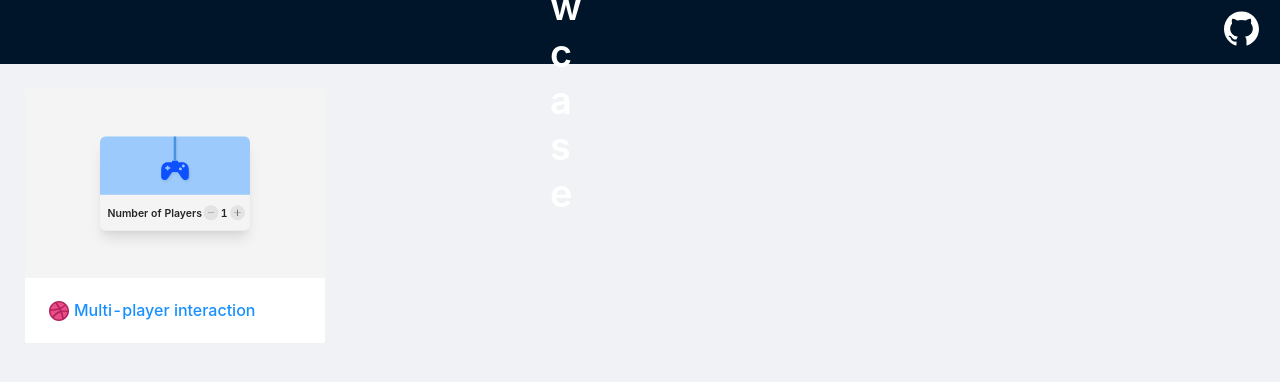
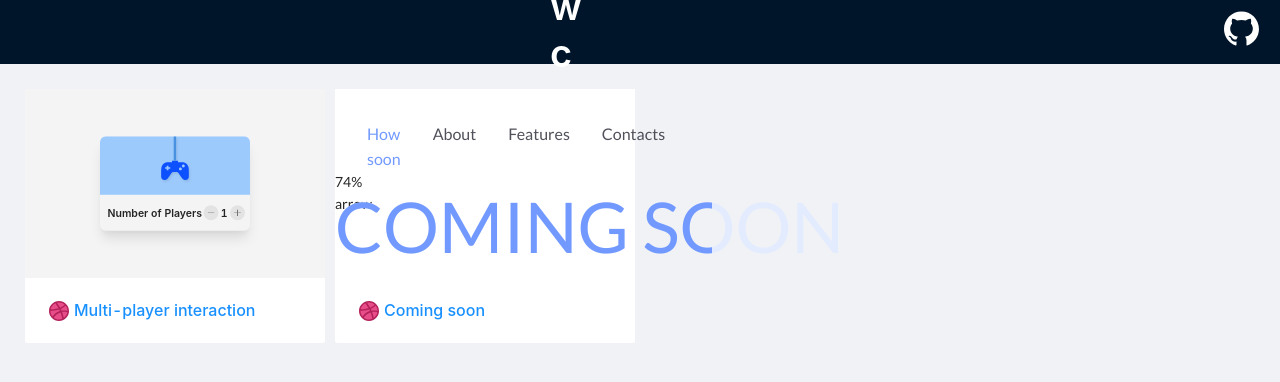
Before and after one commit to rluvaton/dribbble-shots-recreation, a React (Create React App) app: page / in a window 1280 px wide. Shown: the top 382 px of the page. Built offline with nearby package versions, Linux system fonts and the light colour scheme.

Commit message:
feat(coming-soon): added shot, navbar, and coming soon text (WIP)
working on #7

```diff
--- /dev/null
+++ b/src/pages/shots/ComingSoon/components/ComingSoonText/index.module.scss
@@ -0,0 +1,31 @@
+@use '../../shared/styles/colors' as colors;
+
+.container {
+
+  position: relative;
+
+  > .full,
+  > .behind {
+    position: absolute;
+    font-size: 5em;
+
+    /* supported on DIVs */
+    white-space: nowrap;
+
+    width: fit-content;
+  }
+
+  > .full {
+    color: colors.$primary;
+    width: fit-content;
+    overflow: hidden;
+    z-index: 1;
+
+    // Add animation when progress changed
+    transition: width 0.3s cubic-bezier(0.34, 1.56, 0.64, 1);
+  }
+
+  > .behind {
+    color: colors.$secondary;
+  }
+}
--- /dev/null
+++ b/src/pages/shots/ComingSoon/components/ComingSoonText/index.tsx
@@ -0,0 +1,31 @@
+import React, { useEffect, useRef, useState } from 'react';
+import styles from './index.module.scss';
+
+export interface ComingSoonTextProps {
+  progress: number;
+}
+
+
+const ComingSoonText: React.FC<ComingSoonTextProps> = ({ progress }) => {
+  const [progressWidth, setProgressWidth] = useState('fit-content');
+  const behindDivRef = useRef<HTMLDivElement>(null);
+
+  useEffect(() => {
+    if(!behindDivRef.current) {
+      return;
+    }
+
+    setProgressWidth(`${behindDivRef.current.offsetWidth * (progress / 100)}px`);
+  }, [progress]);
+
+  return (
+    <div className={styles.container}>
+      <div className={styles.full} style={{
+        width: progressWidth,
+      }}>COMING SOON</div>
+      <div ref={behindDivRef} className={styles.behind}>COMING SOON</div>
+    </div>
+  );
+}
+
+export default ComingSoonText;
--- /dev/null
+++ b/src/pages/shots/ComingSoon/components/NavBar/index.module.scss
@@ -0,0 +1,37 @@
+@use '../../shared/styles/colors' as colors;
+
+.container {
+  display: flex;
+  flex-direction: row;
+
+  margin: {
+    top: 32px;
+    left: 32px;
+  }
+
+  > .item {
+    margin-right: 32px;
+    font-size: 16px;
+
+    color: #252632;
+
+    mix-blend-mode: normal;
+    opacity: 0.8;
+
+    &[data-selected=true] {
+      opacity: 1;
+
+      color: colors.$primary;
+
+      &:after {
+        // Add line below
+
+        display: block;
+
+        width: 16px;
+        height: 1px;
+        background-color: colors.$primary;
+      }
+    }
+  }
+}
--- /dev/null
+++ b/src/pages/shots/ComingSoon/components/NavBar/index.tsx
@@ -0,0 +1,17 @@
+import React from 'react';
+import styles from './index.module.scss';
+
+
+const NavBar: React.FC = () => {
+  return (
+    <div className={styles.container}>
+      <div className={styles.item} data-selected="true">How soon</div>
+
+      <div className={styles.item}>About</div>
+      <div className={styles.item}>Features</div>
+      <div className={styles.item}>Contacts</div>
+    </div>
+  );
+}
+
+export default NavBar;
--- /dev/null
+++ b/src/pages/shots/ComingSoon/index.module.scss
@@ -0,0 +1,11 @@
+@import 'https://fonts.googleapis.com/css2?family=Lato&display=swap';
+
+.page {
+  background-color: white;
+  font-family: "Lato", sans-serif;
+
+  height: 100%;
+
+  display: flex;
+  flex-direction: column;
+}
--- /dev/null
+++ b/src/pages/shots/ComingSoon/index.tsx
@@ -0,0 +1,43 @@
+import React from 'react';
+import styles from './index.module.scss';
+import { Shot } from '../../../common/interfaces/shot';
+import ComingSoonText from './components/ComingSoonText';
+import NavBar from './components/NavBar';
+
+const ComingSoon: React.FC<{ preview?: boolean }> = ({ preview = false }) => {
+  return (
+    <div className={styles.page}>
+      <NavBar/>
+      <div>
+        <div>
+          <ComingSoonText progress={74}/>
+          <span className={styles.progressText}>74%</span>
+        </div>
+        {/*<PagesIndicator/>*/}
+      </div>
+      <div>
+        arrow
+      </div>
+    </div>
+  );
+}
+
+
+export const shot: Shot = {
+  id: 'coming-soon',
+  name: 'Coming soon',
+  description: '',
+  link: '/coming-soon',
+
+  createComponent: (preview) => <ComingSoon preview={preview}/>,
+
+  originalShotLink: 'https://dribbble.com/shots/2557789-Coming-soon',
+  author: {
+    name: 'Oleg Frolov',
+    link: 'https://dribbble.com/Volorf',
+  },
+
+  directoryPath: __dirname,
+}
+
+export default ComingSoon;
--- /dev/null
+++ b/src/pages/shots/ComingSoon/shared/styles/_colors.scss
@@ -0,0 +1,8 @@
+/*
+We've added prefix `_` (underscore) because:
+
+> [...] As a convention, Sass files that are only meant to be imported, not compiled on their own [...]"
+> From https://sass-lang.com/documentation/at-rules/import#partials
+ */
+$primary: #7199FF;
+$secondary: #E3EBFF;
--- a/src/pages/shots/index.ts
+++ b/src/pages/shots/index.ts
@@ -1,6 +1,8 @@
 import { Shot } from '../../common/interfaces/shot';
-import {shot as multiPlayerInteraction} from './MultiPlayerInteraction';
+import { shot as multiPlayerInteraction } from './MultiPlayerInteraction';
+import { shot as comingSoon } from './ComingSoon';
 
 export const allShots: Shot[] = [
   multiPlayerInteraction,
+  comingSoon,
 ];
```
Also changed, not shown: 1 other file (tests, documents, lock files or other folders).
